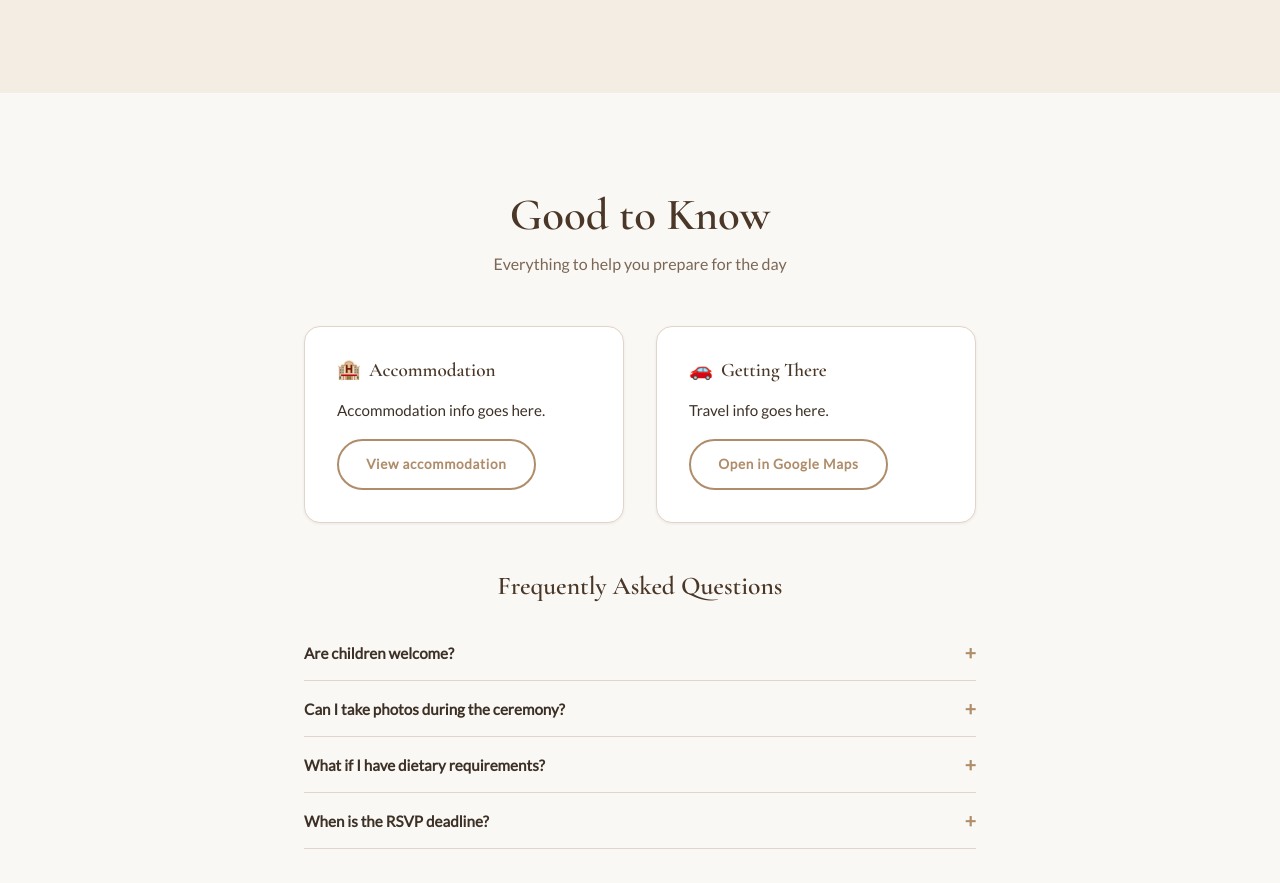
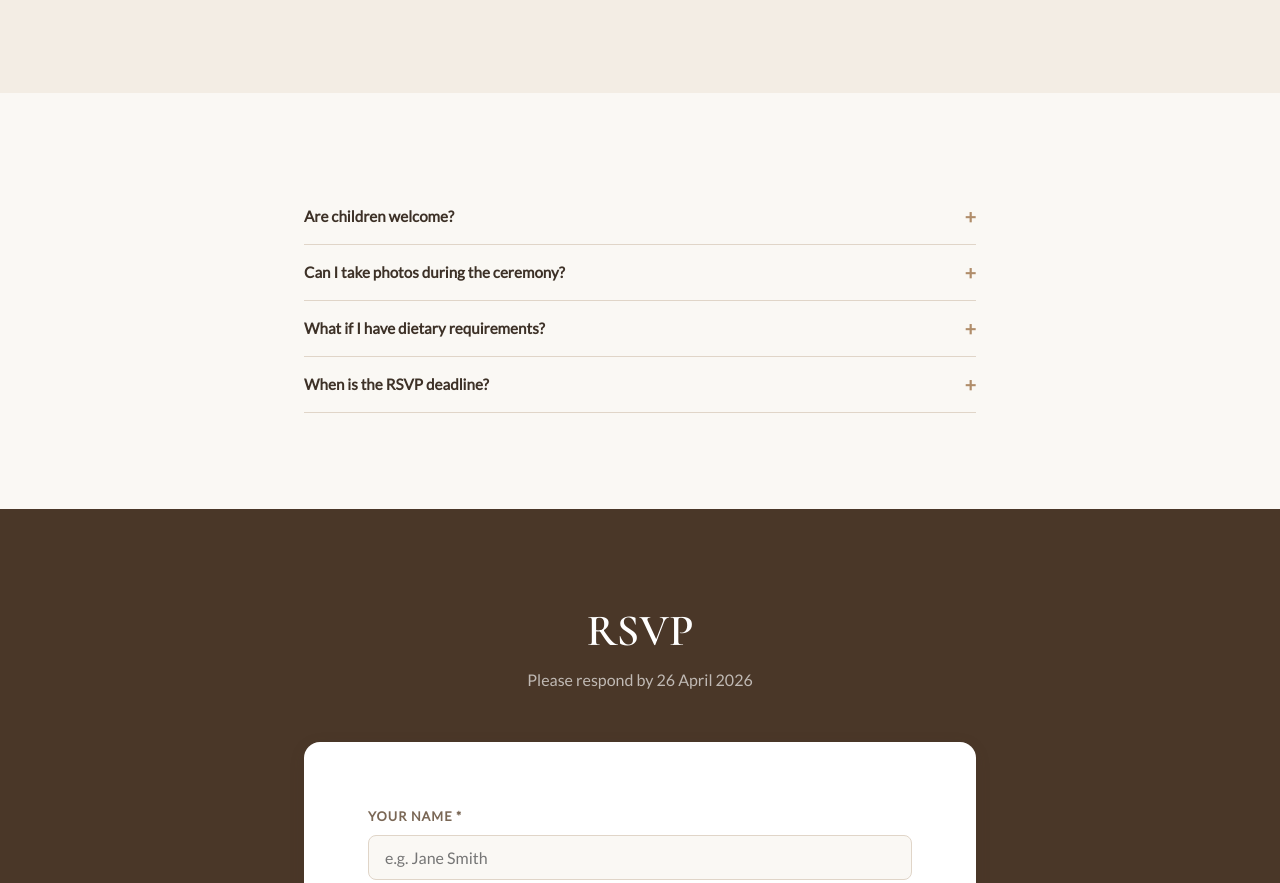
Before and after one commit to tszck/wedding_page, a website: page index.html in a window 1280 px wide. Shown: the part 2358-3241 px from the top of the page. Drawn offline with nearby package versions, Linux system fonts and the light colour scheme; a script that the page names is missing.

```diff
--- a/index.html
+++ b/index.html
@@ -179,51 +179,15 @@
        Accommodation, travel, and FAQ.
        Edit content in js/config.js.
        ============================================================ -->
-  <section id="section-info" aria-label="Additional Information">
+  <section id="section-info" aria-label="Frequently Asked Questions">
     <div class="container">
 
-      <div class="section-heading">
-        <h2>Good to Know</h2>
-        <p>Everything to help you prepare for the day</p>
-      </div>
-
-      <div class="info-grid">
-
-        <!-- Accommodation card -->
-        <div class="info-card">
-          <h3>
-            <span class="info-icon" aria-hidden="true">🏨</span>
-            <span id="accommodation-title">Accommodation</span>
-          </h3>
-          <p id="accommodation-text">Accommodation info goes here.</p>
-          <a id="accommodation-link" href="#" target="_blank" rel="noopener noreferrer" class="btn btn--outline" style="font-size:0.85rem;">
-            View accommodation
-          </a>
-        </div>
-
-        <!-- Travel card -->
-        <div class="info-card">
-          <h3>
-            <span class="info-icon" aria-hidden="true">🚗</span>
-            <span id="travel-title">Getting There</span>
-          </h3>
-          <p id="travel-text">Travel info goes here.</p>
-          <a id="travel-link" href="#" target="_blank" rel="noopener noreferrer" class="btn btn--outline" style="font-size:0.85rem;">
-            Open in Google Maps
-          </a>
-        </div>
-
-      </div><!-- /.info-grid -->
-
-      <!-- FAQ Accordion -->
-      <h3 class="faq-title">Frequently Asked Questions</h3>
       <div id="faq-list">
-        <!-- Accordion items are injected by main.js from config.js -->
+      <!-- Accordion items are injected by main.js from config.js -->
       </div>
 
     </div><!-- /.container -->
   </section>
-
 
   <!-- ============================================================
        SECTION 5 — RSVP
```
